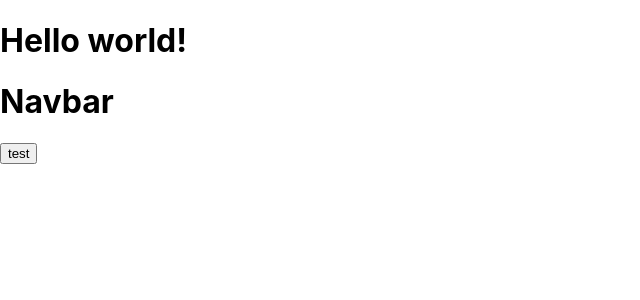
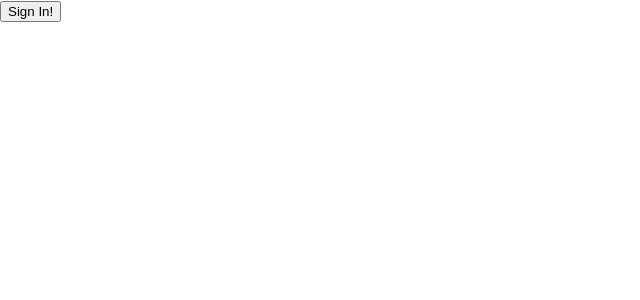
Before and after one commit to mochan42/ft_transcendence, a React (Create React App) app in the folder frontend/: page / in a window 1280 px wide. Shown: the top 300 px of the page, without its empty margins (0-640 px from the left). Built offline with nearby package versions, Linux system fonts and the light colour scheme.

Commit message:
Added a few componentes and thought about the Logged in State and where to keep it.

```diff
--- a/frontend/src/App.tsx
+++ b/frontend/src/App.tsx
@@ -1,11 +1,21 @@
-// import logo from 'logo.svg';
+import { useState } from 'react';
 import './App.css';
 import Navbar from './components/Navbar';
+import LandingPage from './components/LandingPage'
 
 function App() {
+
+	const [signedInStatus, setSignedInStatus] = useState(false)
+	if (!signedInStatus)
 		return (
 			<div>
-		<h1 className="text-3xl font-bold underline">
+				<LandingPage/>
+			</div>
+		)
+	if (signedInStatus)
+		return (
+			<div>
+				<h1 className="text-3xl font-bold underline text-white">
 				Hello world!
 				</h1>
 				<Navbar/>
--- /dev/null
+++ b/frontend/src/components/LandingPage.tsx
@@ -0,0 +1,15 @@
+import Button from './ui/Button'
+
+const LandingPage = () => {
+	return (
+		<div>
+			<Button>
+				<span>
+					Sign In!
+				</span>
+			</Button>
+		</div>
+	)
+}
+
+export default LandingPage
--- a/frontend/src/components/Navbar.tsx
+++ b/frontend/src/components/Navbar.tsx
@@ -1,5 +1,4 @@
 import Button from './ui/Button'
-
 
 const Navbar = () => {
 	return(
@@ -7,7 +6,12 @@ const Navbar = () => {
 			<div className='container max-w-7xl mx-auto w-full flex justify-between items-center'>
 				<h1 className="mr-2 h-4 w-4 text-white">Navbar</h1>
 				<div>
-					<Button text='test' className='bg-blue-500 hover:bg-blue-700 text-white font-bold py-2 px-4 rounded'/>
+					<Button
+						className='bg-white hover:bg-gray-100 text-gray-800 font-semibold py-2 px-4 border border-gray-400 rounded shadow'
+						type='submit'
+					>
+					Click me!
+					</Button>
 				</div>
 			</div>
 		</div>
--- a/frontend/src/components/ui/Button.tsx
+++ b/frontend/src/components/ui/Button.tsx
@@ -1,18 +1,17 @@
+import React from 'react';
 
+interface Props extends React.ButtonHTMLAttributes<HTMLButtonElement> {
+  children: React.ReactNode;
+}
 
-interface ButtonProps {
-	text: string;
-	className: string;
-  }
-
-  const Button: React.FC<ButtonProps> = ({ text, className }) => {
-	return (
-	  <div>
-		<button className={className}>
-		  {text}
-		</button>
-	  </div>
-	);
-  };
-
-  export default Button;
+export default function Button({ children, ...attributes }: Props) {
+  return (
+    <button
+      type="button"
+      className="border border-gray-800 px-4 py-2 rounded uppercase"
+      {...attributes}
+    >
+      {children}
+    </button>
+  );
+}
```
Also changed, not shown: frontend/src/components/SignInButton.tsx (added, +20 -0 lines). Lines whose indentation alone changed are shown as unchanged.
